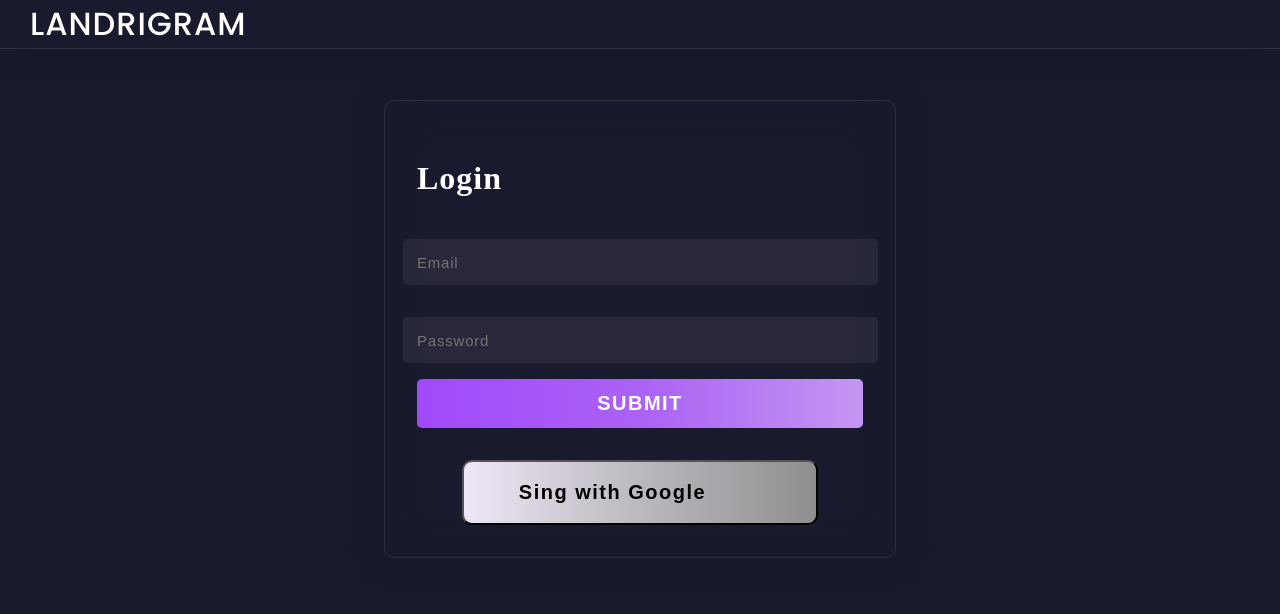
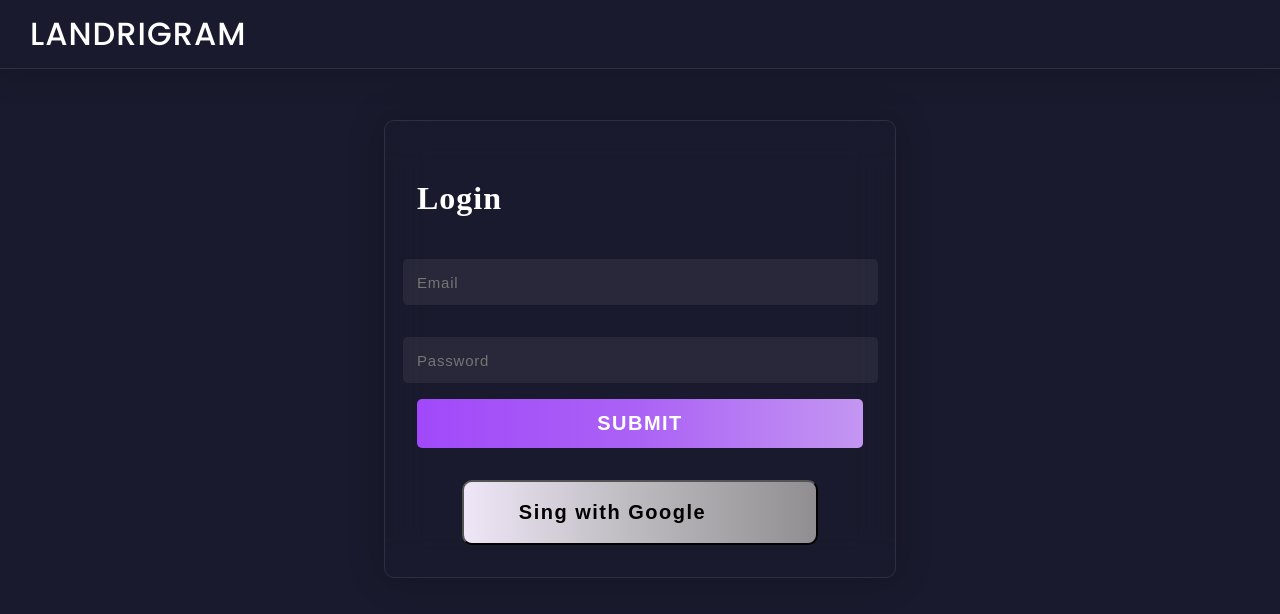
Before and after one commit to Luca-Landri/Meant, a React (Vite) app: page / in a window 1280 px wide. Shown: the top 614 px of the page. Built offline with nearby package versions, Linux system fonts and the light colour scheme; some icons are missing.

Commit message:
Added some stuff to the header

```diff
--- a/src/components/Header.jsx
+++ b/src/components/Header.jsx
@@ -4,7 +4,10 @@ const Title = styled.span`
     font-family: 'Poppins', sans-serif;
     color: white;
     font-size: 2rem;
+    margin-top: 10px;
+    margin-bottom: 10px;
     margin-left: 30px;
+    cursor: pointer;
 `
 
 const HeaderContainer = styled.div`
```
